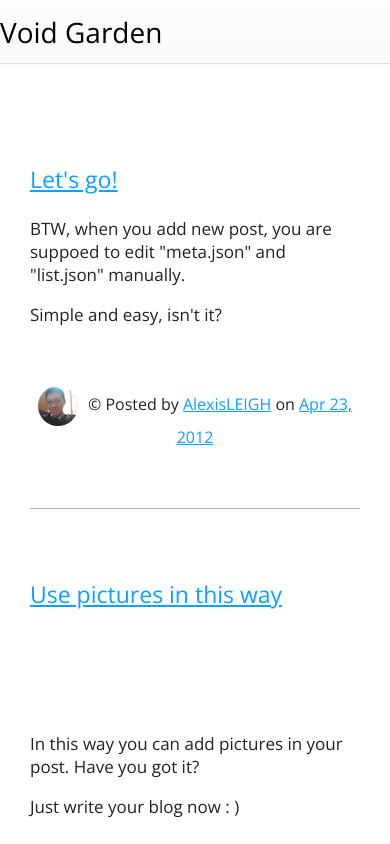
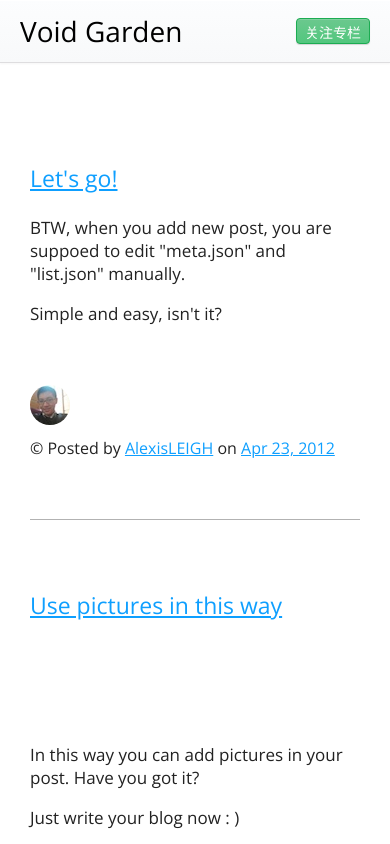
Before and after one commit to SimonMoe/simonmoe.github.io, a plain HTML site: page index.html in a window 390 px wide. Shown: the top 844 px of the page. Drawn offline with nearby package versions, Linux system fonts and the light colour scheme; no server answers; a web font is replaced by a local one.

Commit message:
theme edited

```diff
--- a/css/personal.css
+++ b/css/personal.css
@@ -1,6 +1,25 @@
 /*----------------------------------------
 With this file you are able to use additional CSS without editing theme.
 ----------------------------------------*/
+
+a[href="http://zhuanlan.zhihu.com/babeltower"] {
+	display: block;
+	float: right;
+	color: rgb(255, 255, 255);
+	font-size: 14px;
+	font-weight: normal;
+	height: 26px;
+	padding: 3px 8px 1px;
+	margin: 6px 0 0 0;
+	box-shadow: rgba(255, 255, 255, 0.14902) 0px 1px 0px 0px inset, rgba(0, 0, 0, 0.14902) 0px 1px 1px 0px;
+	background-color: rgb(97, 199, 136);
+	background-image: -webkit-linear-gradient(top, rgb(107, 200, 142), rgb(82, 199, 126));
+	border: 1px solid rgb(28, 172, 82);
+	border-radius: 4px;
+	box-shadow: rgba(255, 255, 255, 0.14902) 0px 1px 0px 0px inset, rgba(0, 0, 0, 0.14902) 0px 1px 1px 0px;
+	cursor: pointer;
+	box-sizing: border-box;
+}
 
 a[href="http://blog.joyneop.com/"] {
 	display: block;
--- a/css/theme_desktop.css
+++ b/css/theme_desktop.css
@@ -44,25 +44,6 @@ Copyright info:
 	.global h2 {
 		font-size: 18px;
 		margin: 10px 0 0 0;
-	}
-
-	a[href="http://zhuanlan.zhihu.com/babeltower"] {
-		display: block;
-		float: right;
-		color: rgb(255, 255, 255);
-		font-size: 14px;
-		font-weight: normal;
-		height: 26px;
-		padding: 3px 8px 1px;
-		margin: 6px 0 0 0;
-		box-shadow: rgba(255, 255, 255, 0.14902) 0px 1px 0px 0px inset, rgba(0, 0, 0, 0.14902) 0px 1px 1px 0px;
-		background-color: rgb(97, 199, 136);
-		background-image: -webkit-linear-gradient(top, rgb(107, 200, 142), rgb(82, 199, 126));
-		border: 1px solid rgb(28, 172, 82);
-		border-radius: 4px;
-		box-shadow: rgba(255, 255, 255, 0.14902) 0px 1px 0px 0px inset, rgba(0, 0, 0, 0.14902) 0px 1px 1px 0px;
-		cursor: pointer;
-		box-sizing: border-box;
 	}
 
 	#global-footer {
--- a/css/theme_mobile.css
+++ b/css/theme_mobile.css
@@ -20,7 +20,7 @@ Copyright info:
 	Status: All Rights Reserved
 ----------------------------------------*/
 
-@media screen and (max-width: 1099px) {
+@media screen and (max-width: 1098px) {
 	.global {
 		text-align: center;
 		margin: 60px 0;
@@ -29,10 +29,10 @@ Copyright info:
 
 	#global-header {
 		height: 50px;
+		padding: 12px 20px 0;
 	}
 
 	.global h1 {
-		float: none;
 		font-size: 28px;
 		text-align: left;
 	}
@@ -77,7 +77,12 @@ Copyright info:
 	}
 
 	section.post footer {
-		text-align: center;
+		text-align: left;
+	}
+
+	section.post footer img {
+		display: block;
+		margin-bottom: 12px;
 	}
 
 	nav.prevandnext {
```
